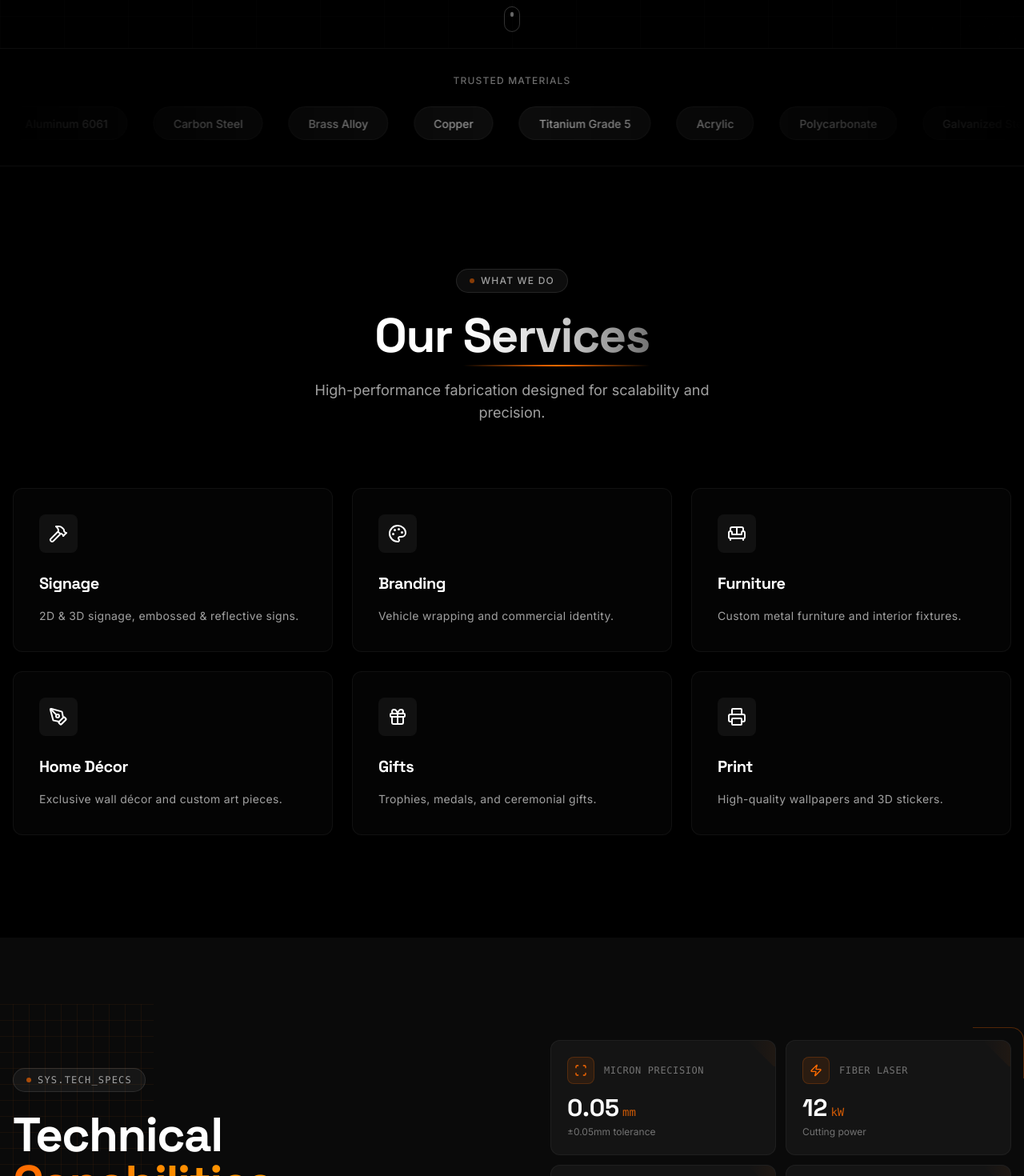
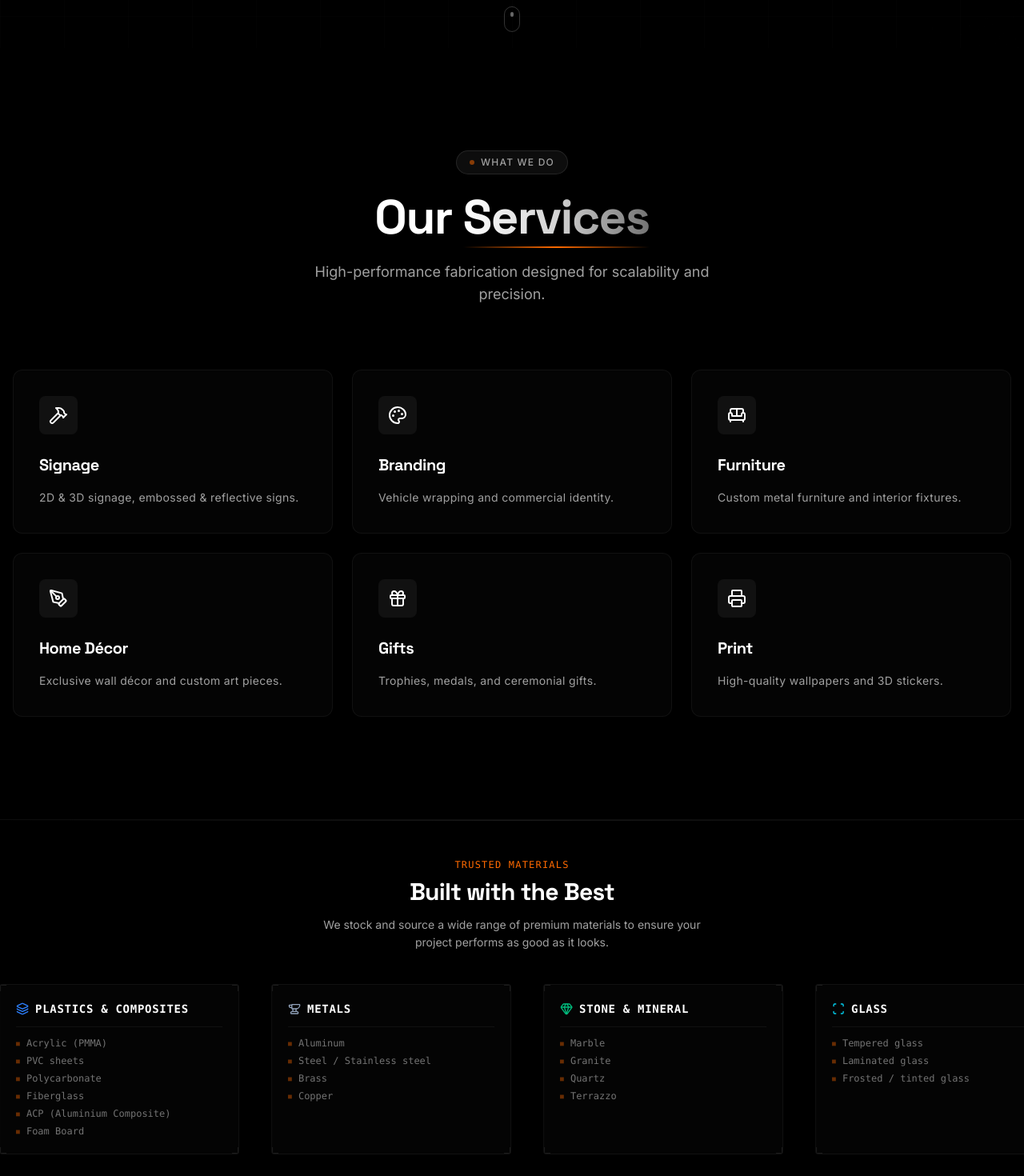
Before and after one commit to nsanzumuhire/Sized-CC, a Next.js app: page / in a window 1280 px wide. Shown: the part 780-2250 px from the top of the page at 80% size. Built offline with nearby package versions, Linux system fonts and the light colour scheme.

Commit message:
refactor: sections re-organization

```diff
--- a/app/page.tsx
+++ b/app/page.tsx
@@ -90,8 +90,8 @@ export default function Home() {
       <main>
         {/* Above-fold content - loaded immediately */}
         <HeroV2 />
+        <Services />
         <Materials />
-        <Services />
 
         {/* Below-fold content - dynamically loaded */}
         <TechnicalSpecs />
--- a/components/sections/materials.tsx
+++ b/components/sections/materials.tsx
@@ -1,44 +1,114 @@
 "use client";
 
 import { Marquee } from "@/components/ui/marquee";
+import { TreePine, Layers, Anvil, Gem, Scan, Feather } from "lucide-react";
 
-const materials = [
-  "SS 304",
-  "SS 316",
-  "Aluminum 6061",
-  "Carbon Steel",
-  "Brass Alloy",
-  "Copper",
-  "Titanium Grade 5",
-  "Acrylic",
+const materialCategories = [
+  {
+    category: "Wood & Boards",
+    items: ["Plywood", "MDF / HDF", "Solid wood (Oak, Pine, Teak)", "Veneers"],
+    icon: TreePine,
+    color: "text-amber-500",
+  },
+  {
+    category: "Plastics & Composites",
+    items: [
+      "Acrylic (PMMA)",
+      "PVC sheets",
       "Polycarbonate",
-  "Galvanized Steel",
-  "Bronze",
-  "Zinc Alloy",
+      "Fiberglass",
+      "ACP (Aluminium Composite)",
+      "Foam Board",
+    ],
+    icon: Layers,
+    color: "text-blue-500",
+  },
+  {
+    category: "Metals",
+    items: ["Aluminum", "Steel / Stainless steel", "Brass", "Copper"],
+    icon: Anvil,
+    color: "text-slate-400",
+  },
+  {
+    category: "Stone & Mineral",
+    items: ["Marble", "Granite", "Quartz", "Terrazzo"],
+    icon: Gem,
+    color: "text-emerald-500",
+  },
+  {
+    category: "Glass",
+    items: ["Tempered glass", "Laminated glass", "Frosted / tinted glass"],
+    icon: Scan,
+    color: "text-cyan-400",
+  },
+  {
+    category: "Soft Materials",
+    items: [
+      "Fabric (Cotton, Velvet, Leather)",
+      "Foam (Acoustic & furniture)",
+      "Rubber",
+    ],
+    icon: Feather,
+    color: "text-rose-400",
+  },
 ];
 
 export function Materials() {
   return (
-    <section className="py-8 bg-black border-y border-white/5 relative overflow-hidden">
-      {/* Edge fade */}
-      <div className="absolute inset-0 bg-gradient-to-r from-black via-transparent to-black z-10 pointer-events-none" />
+    <section className="py-12 bg-black border-y border-white/5 relative overflow-hidden">
+      {/* Background gradients */}
+      <div className="absolute top-0 left-0 w-full h-px bg-gradient-to-r from-transparent via-white/10 to-transparent" />
+      <div className="absolute bottom-0 left-0 w-full h-px bg-gradient-to-r from-transparent via-white/10 to-transparent" />
 
-      <p className="text-center text-xs font-medium text-neutral-500 uppercase tracking-widest mb-6">
+      <div className="container-fluid relative z-10">
+        <div className="text-center mb-10 px-4">
+          <p className="text-[10px] md:text-xs font-mono text-primary uppercase tracking-widest mb-2">
             Trusted Materials
           </p>
+          <h2 className="text-2xl md:text-3xl font-bold text-white mb-3">
+            Built with the Best
+          </h2>
+          <p className="text-neutral-400 text-sm max-w-lg mx-auto leading-relaxed">
+            We stock and source a wide range of premium materials to ensure your project performs as good as it looks.
+          </p>
+        </div>
 
-      <Marquee speed={50} direction="left" pauseOnHover>
-        {materials.map((item, i) => (
+        <Marquee pauseOnHover speed={40}>
+          {materialCategories.map((cat, idx) => (
             <div
-            key={i}
-            className="px-6 py-2 mx-2 border border-white/5 rounded-full bg-white/5 backdrop-blur-sm hover:border-primary/30 transition-colors"
+              key={cat.category}
+              className="relative bg-neutral-900/20 border border-white/5 rounded-sm p-5 transition-all duration-300 group mx-3 w-[260px] md:w-[300px] hover:border-primary/30 overflow-hidden"
             >
-            <span className="text-sm font-medium text-neutral-400 whitespace-nowrap">
+              {/* Tech Corner Accents */}
+              <div className="absolute top-0 left-0 w-2 h-2 border-l border-t border-white/10 group-hover:border-primary/50 transition-colors duration-300" />
+              <div className="absolute top-0 right-0 w-2 h-2 border-r border-t border-white/10 group-hover:border-primary/50 transition-colors duration-300" />
+              <div className="absolute bottom-0 left-0 w-2 h-2 border-l border-b border-white/10 group-hover:border-primary/50 transition-colors duration-300" />
+              <div className="absolute bottom-0 right-0 w-2 h-2 border-r border-b border-white/10 group-hover:border-primary/50 transition-colors duration-300" />
+
+              {/* Grid Background Effect */}
+              <div className="absolute inset-0 bg-[linear-gradient(to_right,#80808008_1px,transparent_1px),linear-gradient(to_bottom,#80808008_1px,transparent_1px)] bg-[size:14px_14px] opacity-0 group-hover:opacity-100 transition-opacity duration-500 pointer-events-none" />
+
+              <div className="relative z-10">
+                <h3 className="text-sm font-bold text-white mb-3 flex items-center gap-2 font-mono uppercase tracking-wider">
+                  <cat.icon className={`w-4 h-4 ${cat.color}`} />
+                  {cat.category}
+                </h3>
+
+                <div className="w-full h-px bg-white/5 mb-3 group-hover:bg-white/10 transition-colors" />
+
+                <ul className="space-y-1.5">
+                  {cat.items.map((item) => (
+                    <li key={item} className="flex items-start gap-2 text-xs text-neutral-500 group-hover:text-neutral-300 transition-colors font-mono">
+                      <span className="mt-1 text-[8px] text-primary/40 group-hover:text-primary">■</span>
                       {item}
-            </span>
+                    </li>
+                  ))}
+                </ul>
+              </div>
             </div>
           ))}
         </Marquee>
+      </div>
     </section>
   );
 }
```
Lines whose indentation alone changed are shown as unchanged.
